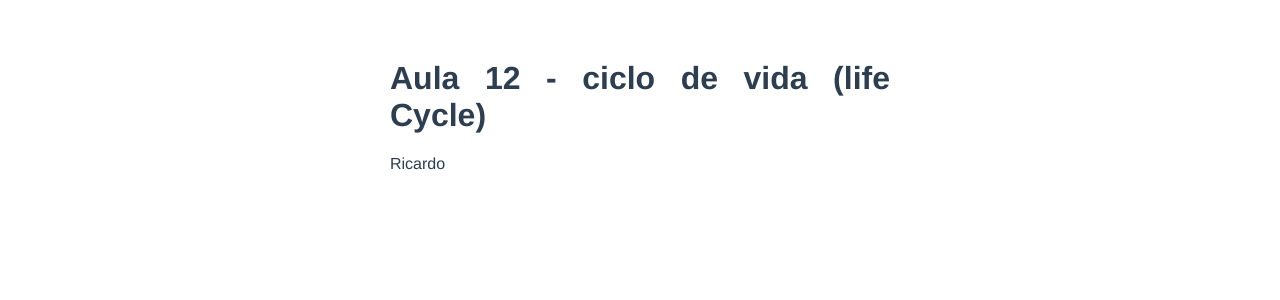
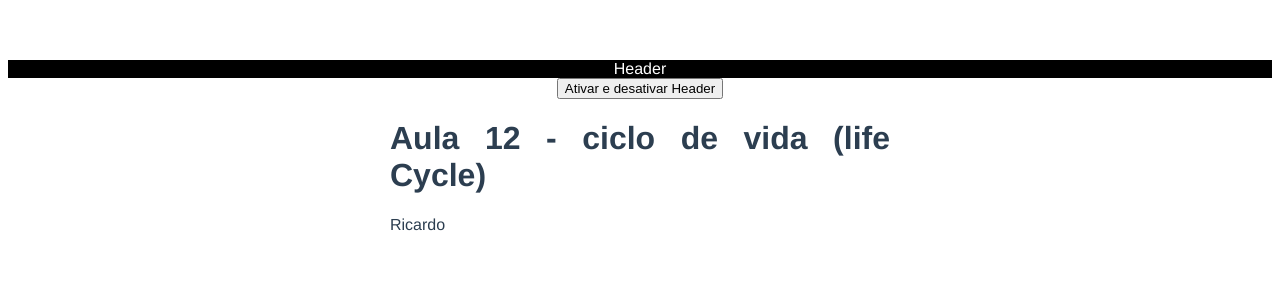
Before and after one commit to Ricardomjr-10/vuejsjornadadev, a Vue app: page / in a window 1280 px wide. Shown: the top 300 px of the page. Built offline with nearby package versions, Linux system fonts and the light colour scheme.

Commit message:
beforeCreated

```diff
--- a/src/App.vue
+++ b/src/App.vue
@@ -1,4 +1,8 @@
 <template>
+  <TheHeader2 v-if="showHeader"/>
+  <button @click="showHeader = !showHeader">
+    Ativar e desativar Header
+  </button>
   <Aula_12></Aula_12>
   <!-- <EventoNove></EventoNove> -->
   <!-- <AulaOito></AulaOito> -->
@@ -20,6 +24,7 @@
 <script>
 //import Aula_11 from './components/Aula_11.vue';
 import Aula_12 from './components/Aula_12.vue';
+import TheHeader2 from './components/TheHeader2.vue';
 
 //import AulaOito from './components/AulaOito.vue';
 //import AulaDez from './components/AulaDez.vue';
@@ -37,7 +42,8 @@ export default {
     // EventoNove,
    // AulaDez
    //Aula_11,
-   Aula_12
+   Aula_12,
+   TheHeader2
   },
   data () {
     return {
--- a/src/components/Aula_12.vue
+++ b/src/components/Aula_12.vue
@@ -39,36 +39,36 @@ export default {
 
     },
     // HOOKS
-    beforeCreate() {
-        console.log('beforeCreate')
-        console.log('Estado: ', this.name)
-        console.log('DOM:', this.$el)
-    },
-    created () {
-        console.log('created')
-        console.log('Estado: ', this.name)
-        console.log('DOM:', this.$el)
-    },
-    beforeMount() {
-        console.log('beforeMount')
-        console.log('Estado: ', this.name)
-        console.log('DOM:', this.$el)
-    },
-    mounted() {
-        console.log('mounted')
-        console.log('Estado: ', this.name)
-        console.log('DOM:', this.$el)
-    },
-    beforeUnmount() {
-        console.log('beforeUmount')
-        console.log('Estado: ', this.name)
-        console.log('DOM:', this.$el)
-    },
-    unmounted() {
-        console.log('unmounted')
-        console.log('Estado: ', this.name)
-        console.log('DOM:', this.$el)
-    }
+    // beforeCreate() {
+    //     console.log('beforeCreate')
+    //     console.log('Estado: ', this.name)
+    //     console.log('DOM:', this.$el) // $el - elemento raiz
+    // },
+    // created () {
+    //     console.log('created')
+    //     console.log('Estado: ', this.name)
+    //     console.log('DOM:', this.$el)
+    // },
+    // beforeMount() {
+    //     console.log('beforeMount')
+    //     console.log('Estado: ', this.name)
+    //     console.log('DOM:', this.$el)
+    // },
+    // mounted() {
+    //     console.log('mounted')
+    //     console.log('Estado: ', this.name)
+    //     console.log('DOM:', this.$el)
+    // },
+    // beforeUnmount() {
+    //     console.log('beforeUmount')
+    //     console.log('Estado: ', this.name)
+    //     console.log('DOM:', this.$el)
+    // },
+    // unmounted() {
+    //     console.log('unmounted')
+    //     console.log('Estado: ', this.name)
+    //     console.log('DOM:', this.$el)
+    // }
 }
 </script>
 
--- /dev/null
+++ b/src/components/TheHeader2.vue
@@ -0,0 +1,23 @@
+<template>
+    <header class="header">
+        Header
+    </header>
+</template>
+
+<script>
+export default {
+    beforeUnmount() {
+        console.log('beforeUmount')
+    },
+    unmounted() {
+        console.log('unmounted')
+    }
+}
+</script>
+
+<style>
+ .header {
+    background: #000;
+    color: #fff;
+ }
+</style>
```
